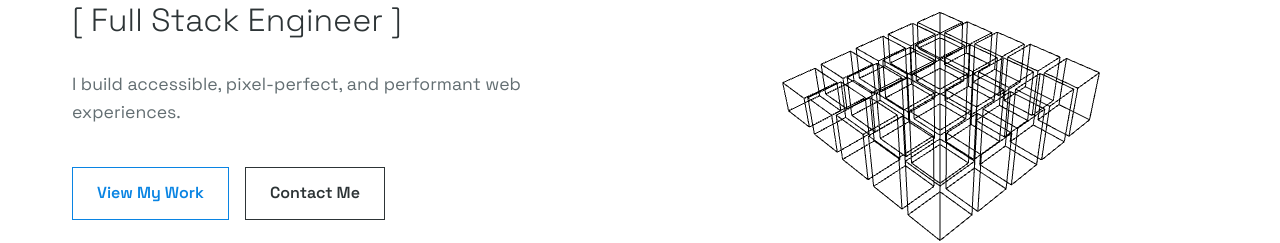
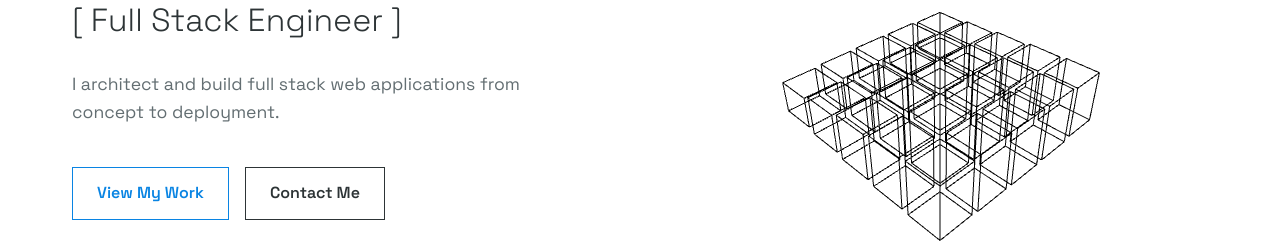
Before and after one commit to dev-cassini/cassini-portfolio, an Angular app: page / in a window 1280 px wide. Shown: the part 303-546 px from the top of the page. Built offline with nearby package versions, Linux system fonts and the light colour scheme.

Commit message:
home page - update hero description

```diff
--- a/src/app/components/hero/hero.html
+++ b/src/app/components/hero/hero.html
@@ -7,7 +7,7 @@
             </div>
             <p class="hero__subtitle">[ Full Stack Engineer ]</p>
             <p class="hero__description">
-                I build accessible, pixel-perfect, and performant web experiences.
+                I architect and build full stack web applications from concept to deployment.
             </p>
             <div class="hero__actions">
                 <a routerLink="/projects" class="btn">View My Work</a>
```
